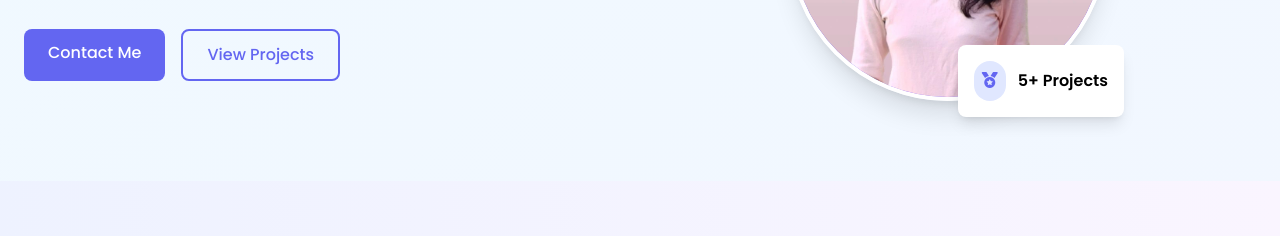
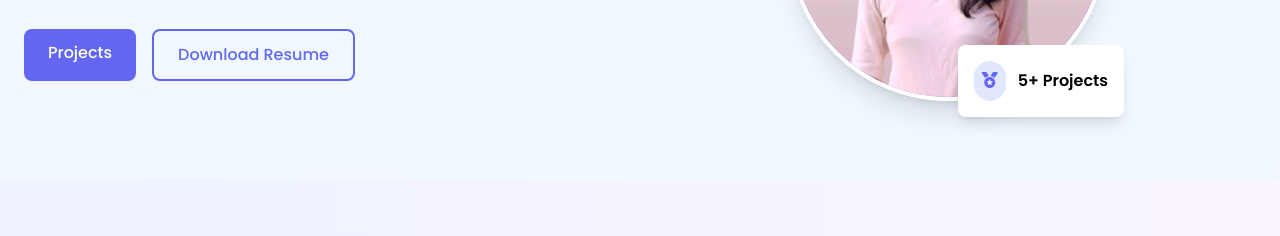
Before and after one commit to Sayali-Yadav16/Sayali_Portfolio.github.io, a plain HTML site: page index.html in a window 1280 px wide. Shown: the part 347-583 px from the top of the page. Drawn offline with nearby package versions, Linux system fonts and the light colour scheme.

Commit message:
Add files via upload

```diff
--- a/index.html
+++ b/index.html
@@ -148,11 +148,11 @@
                     Currently pursuing my engineering degree at AISSMS IOIT, Pune.
                 </p>
                 <div class="flex space-x-4">
-                    <a href="#contact" class="bg-primary hover:bg-indigo-700 text-white px-6 py-3 rounded-lg font-medium transition duration-300">
-                        Contact Me
+                   <a href="#projects" class="bg-primary hover:bg-indigo-700 text-white px-6 py-3 rounded-lg font-medium transition duration-300">
+                        Projects
                     </a>
-                    <a href="#projects" class="border-2 border-primary text-primary hover:bg-primary hover:text-white px-6 py-3 rounded-lg font-medium transition duration-300">
-                        View Projects
+                    <a href="file:///C:/Users/Sayli/OneDrive/Documents/Desktop/Portfolio/My%20Portfolio/Sayali_Portfolio.github.io/Sayali_Yadav_Resume.pdf" class="border-2 border-primary text-primary hover:bg-primary hover:text-white px-6 py-3 rounded-lg font-medium transition duration-300">
+                        Download Resume
                     </a>
                 </div>
             </div>
```
